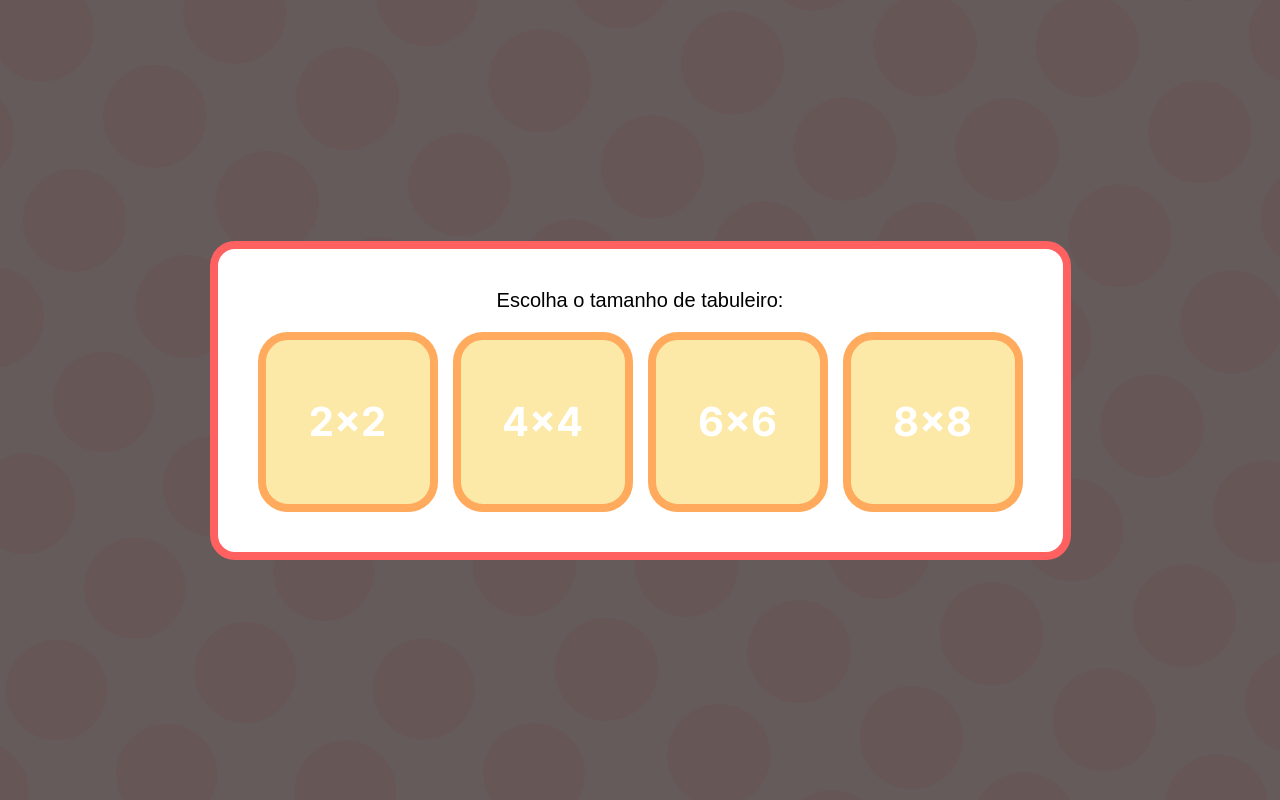
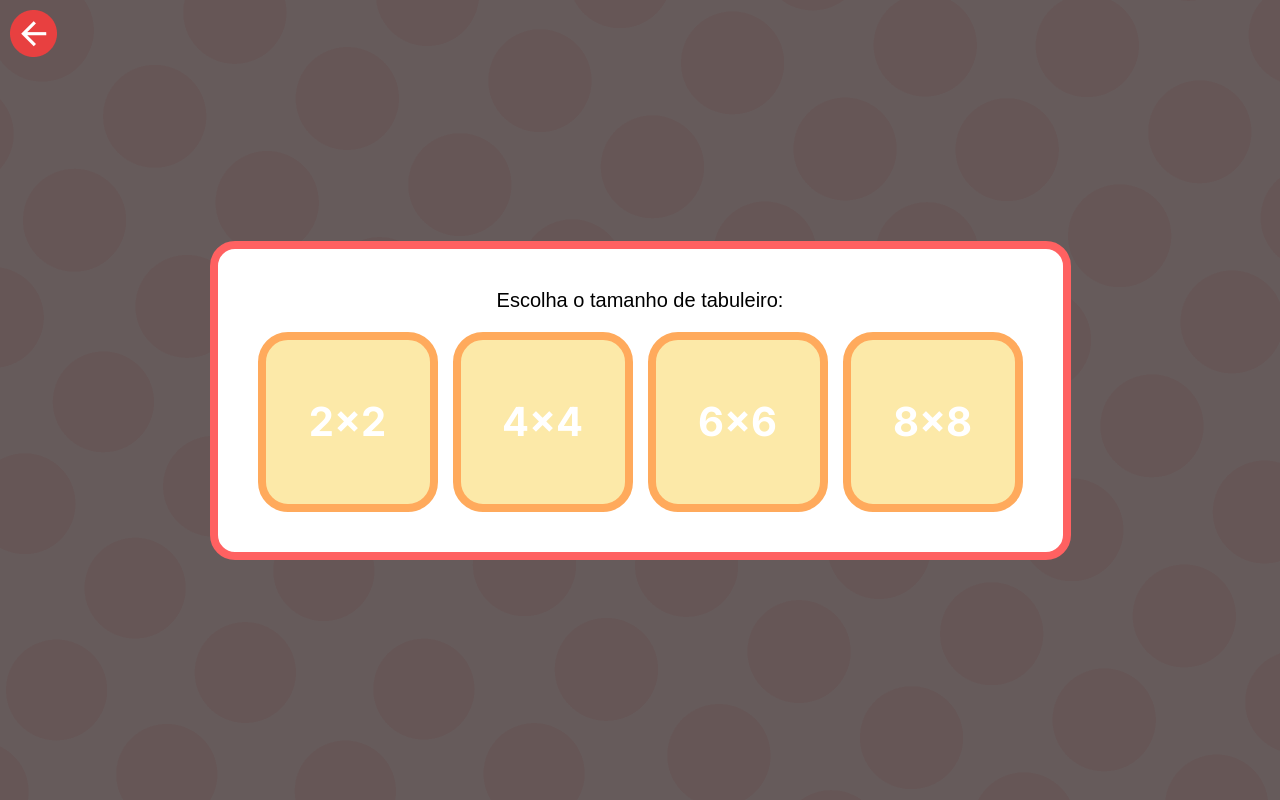
Before and after one commit to brendajuliane/MemoryGame, a PHP site: page /selecaoTabuleiro.html in a window 1280 px wide. Run offline with PHP 8.4, Linux system fonts and the light colour scheme.

Commit message:
Adicionando botão de goback

```diff
--- a/css/selecaoTabuleiro.css
+++ b/css/selecaoTabuleiro.css
@@ -23,6 +23,11 @@ body {
     align-items: center;
     justify-content: center;
     }
+header {
+    position: absolute;
+    left: 10px;
+    top: 10px;
+}
 main {
     background-color: white;
     border: 8px solid #FF6161;
--- a/selecaoTabuleiro.html
+++ b/selecaoTabuleiro.html
@@ -9,6 +9,9 @@
 </head>
 <body>
     <div class="darkScreen">
+        <header>
+            <a href="index.html" class="goBackButton"><img src="img/goBackButton.png" alt="Ícone para voltar à página anterior"></a>
+        </header>
         <main>
             <p>Escolha o tamanho de tabuleiro:</p>
             <div id="localButton">
```
Also changed, not shown: img/goBackButton.png (added).
